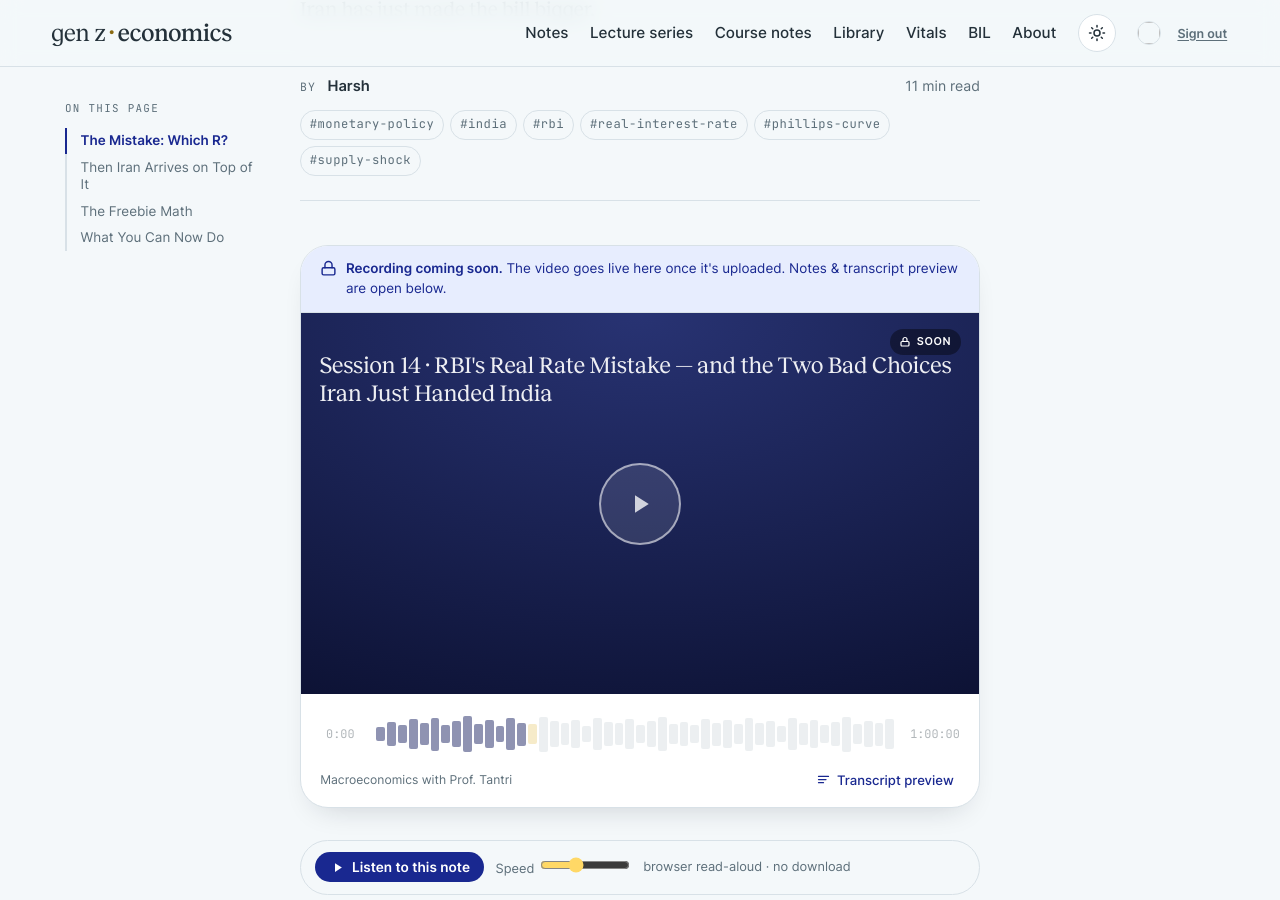
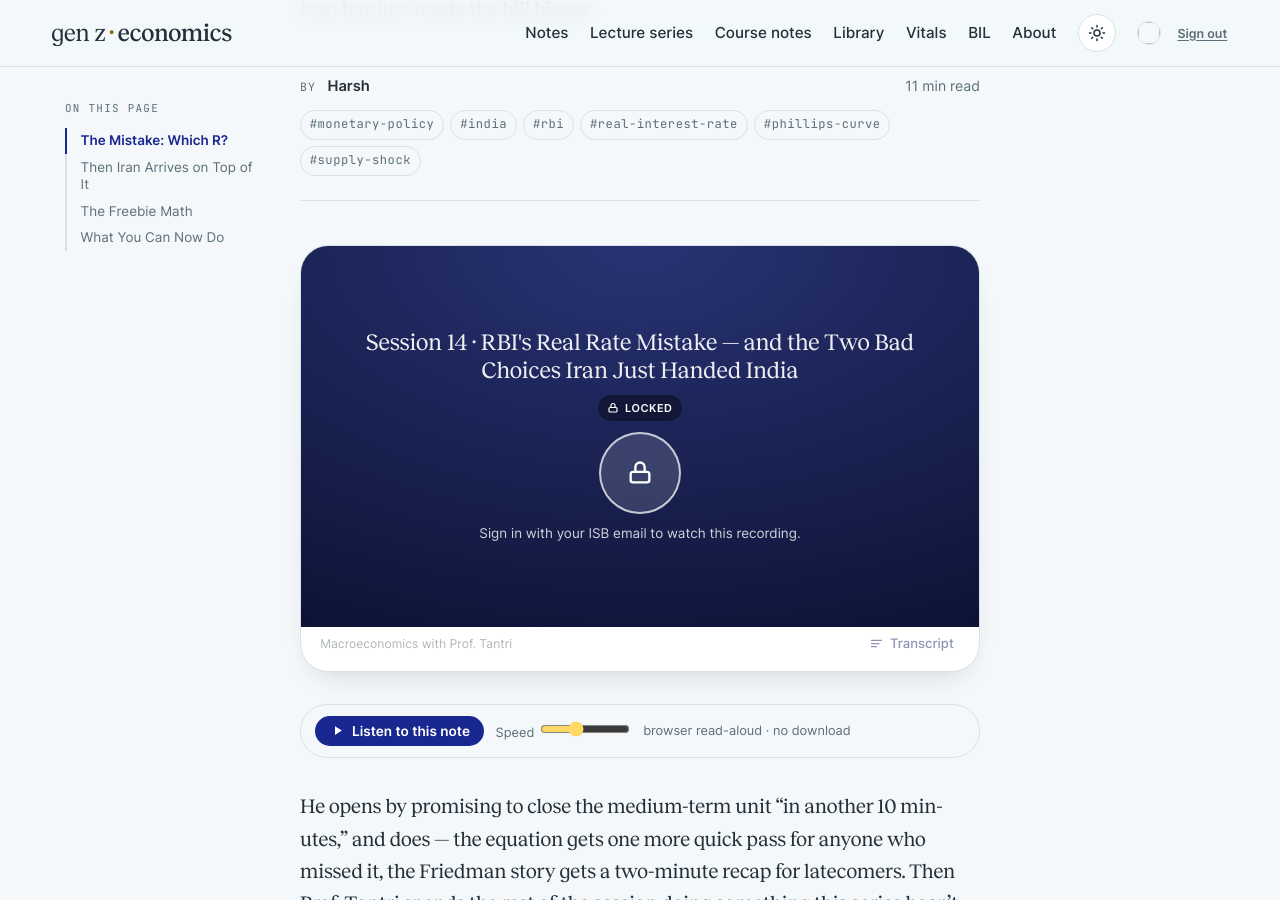
Before and after one commit to harsharya7021/genz-economics.com, a Jekyll site: the page built from _posts/2026-04-26-rbis-real-rate-mistake.md, in a window 1280 px wide and 900 px high, scrolled down 487 px. Built offline with Jekyll 4.4.1, drawn with Linux system fonts in a browser that asks for light colours; comment, search, counter and statistics services are not loaded; part of the change alters nothing that is shown.

Commit message:
Wire stream_id for Session 14 (Apr 26) — all 15 sessions now have video

```diff
--- a/_posts/2026-04-26-rbis-real-rate-mistake.md
+++ b/_posts/2026-04-26-rbis-real-rate-mistake.md
@@ -9,6 +9,7 @@ excerpt_override: "Session 14 — a live case study in a central bank's real-rat
 authors:
   - harsh
 editors: []
+stream_id: adcedc67d9bd78e0ae36504819ac6287
 ---
 
 He opens by promising to close the medium-term unit "in another 10 minutes," and does — the equation gets one more quick pass for anyone who missed it, the Friedman story gets a two-minute recap for latecomers. Then Prof. Tantri spends the rest of the session doing something this series hasn't seen him do quite this way before: pointing the whole Phillips-curve-and-real-rate apparatus at India's actual policy stance right now, live, with real numbers — RBI's rate cuts, its 8.8-lakh-crore bond-buying program, a CRR cut, and an Iran-driven oil shock landing on top of all of it — and arguing the central bank has made a specific, nameable, conceptual mistake.
```
